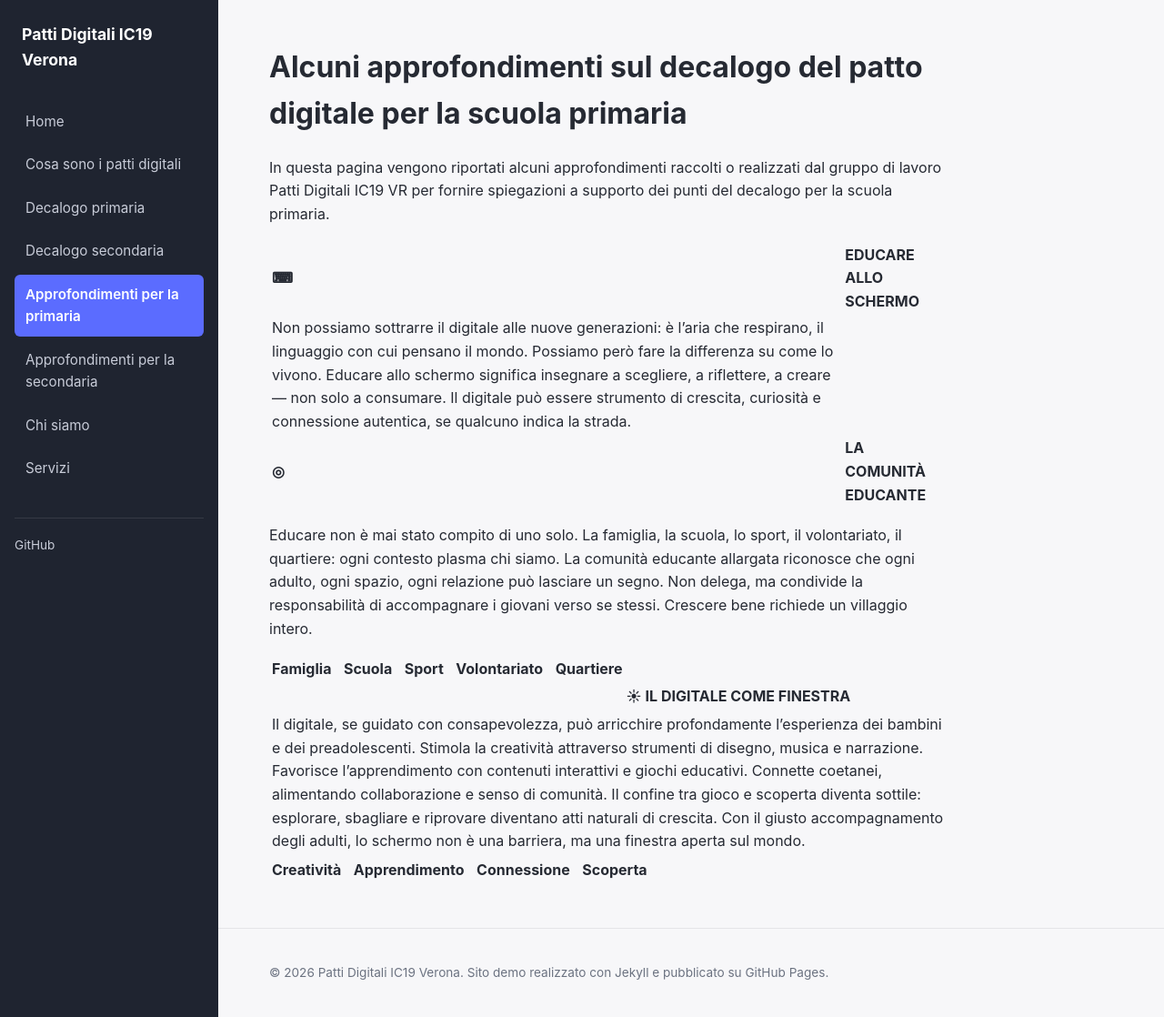
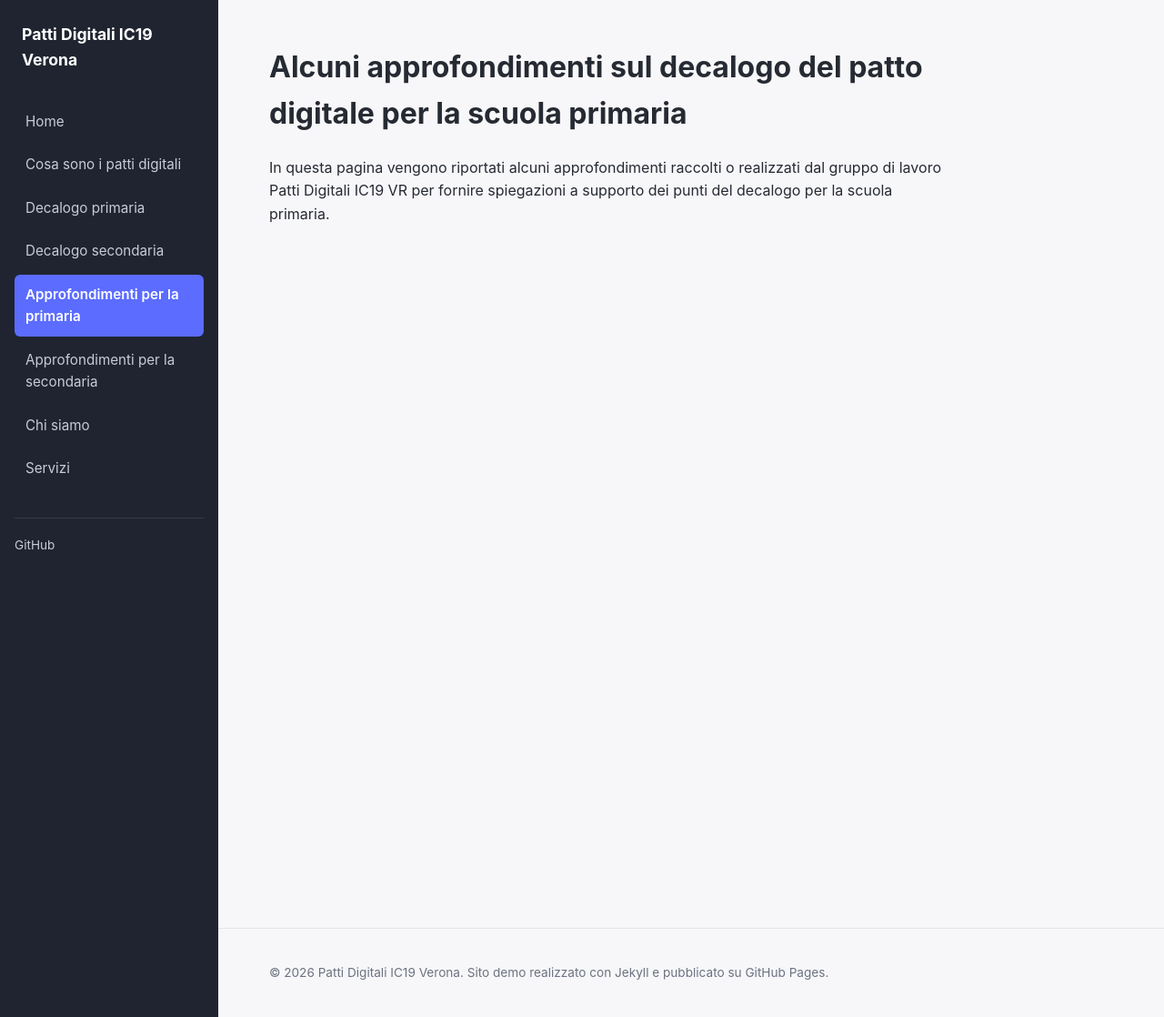
Before and after one commit to albvalente/prova, a Jekyll site: the page built from patto-digitale-primaria-approfondimenti.md, in a window 1280 px wide and 1118 px high. Shown: the whole window at 91% size. Built offline with Jekyll 4.4.1, drawn with Linux system fonts in a browser that asks for light colours.

Commit message:
Update patto-digitale-primaria-approfondimenti.md

```diff
--- a/patto-digitale-primaria-approfondimenti.md
+++ b/patto-digitale-primaria-approfondimenti.md
@@ -7,18 +7,3 @@ permalink: /patto-digitale-primaria-approfondimenti/
 # Alcuni approfondimenti sul decalogo del patto digitale per la scuola primaria
 
 In questa pagina vengono riportati alcuni approfondimenti raccolti o realizzati dal gruppo di lavoro Patti Digitali IC19 VR per fornire spiegazioni a supporto dei punti del decalogo per la scuola primaria.
-
-
-| --- | --- |
-| **⌨** | **EDUCARE ALLO SCHERMO**
-Non possiamo sottrarre il digitale alle nuove generazioni: è l'aria che respirano, il linguaggio con cui pensano il mondo. Possiamo però fare la differenza su come lo vivono. Educare allo schermo significa insegnare a scegliere, a riflettere, a creare — non solo a consumare. Il digitale può essere strumento di crescita, curiosità e connessione autentica, se qualcuno indica la strada. |
-| **◎** | **LA COMUNITÀ EDUCANTE**
-
-Educare non è mai stato compito di uno solo. La famiglia, la scuola, lo sport, il volontariato, il quartiere: ogni contesto plasma chi siamo. La comunità educante allargata riconosce che ogni adulto, ogni spazio, ogni relazione può lasciare un segno. Non delega, ma condivide la responsabilità di accompagnare i giovani verso se stessi. Crescere bene richiede un villaggio intero.
-
-**Famiglia**   **Scuola**   **Sport**   **Volontariato**   **Quartiere** |
-| **☀** | **IL DIGITALE COME FINESTRA**
-
-Il digitale, se guidato con consapevolezza, può arricchire profondamente l'esperienza dei bambini e dei preadolescenti. Stimola la creatività attraverso strumenti di disegno, musica e narrazione. Favorisce l'apprendimento con contenuti interattivi e giochi educativi. Connette coetanei, alimentando collaborazione e senso di comunità. Il confine tra gioco e scoperta diventa sottile: esplorare, sbagliare e riprovare diventano atti naturali di crescita. Con il giusto accompagnamento degli adulti, lo schermo non è una barriera, ma una finestra aperta sul mondo. |
-
-**Creatività**   **Apprendimento**   **Connessione**   **Scoperta** |
```
